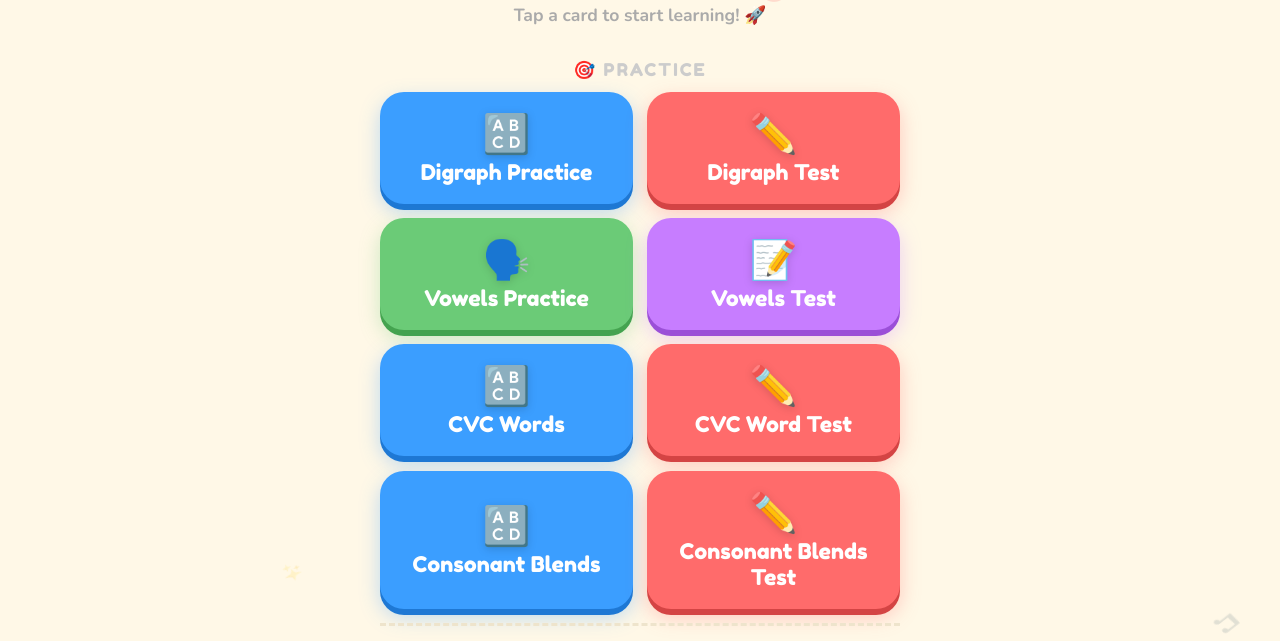
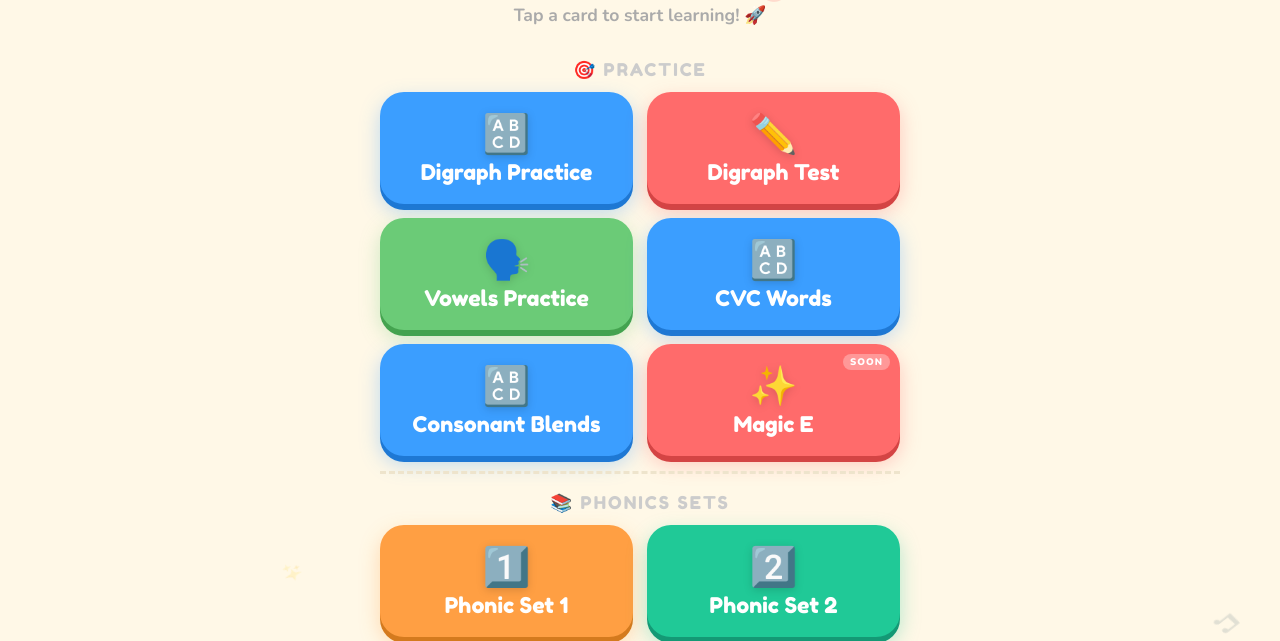
Before and after one commit to athishsreeram/Phonics, a plain HTML site: page index.html in a window 1280 px wide. Shown: the part 150-791 px from the top of the page. Drawn offline with nearby package versions, Linux system fonts and the light colour scheme.

Commit message:
Update index.html by removing and adding cards
Removed links to Vowels Test and CVC Word Test. Added link to Magic E.

```diff
--- a/index.html
+++ b/index.html
@@ -258,25 +258,18 @@
     <span class="card-emoji">🗣️</span>
     Vowels Practice
   </a>
-  <a class="card c-purple" href="vowels_fill.html">
-    <span class="card-emoji">📝</span>
-    Vowels Test
-  </a>
+
   <a class="card c-blue" href="cvc.html">
     <span class="card-emoji">🔠</span>
     CVC Words
-  </a>
-  <a class="card c-coral" href="cvc_fill.html">
-    <span class="card-emoji">✏️</span>
-    CVC Word Test
   </a>
   <a class="card c-blue" href="consonant-blend.html">
     <span class="card-emoji">🔠</span>
     Consonant Blends
   </a>
-  <a class="card c-coral" href="consonant-blend_fill.html">
-    <span class="card-emoji">✏️</span>
-    Consonant Blends Test
+  <a class="card c-coral soon" href="magic-e.html">
+    <span class="card-emoji">✨</span>
+    Magic E
   </a>
 </div>
 
@@ -334,10 +327,7 @@
     <span class="card-emoji">🔊</span>
     Vowel Sounds
   </a>
-  <a class="card c-coral soon" href="magic-e.html">
-    <span class="card-emoji">✨</span>
-    Magic E
-  </a>
+
 </div>
 
 <footer>Happy Learning! 🌈⭐</footer>
```
